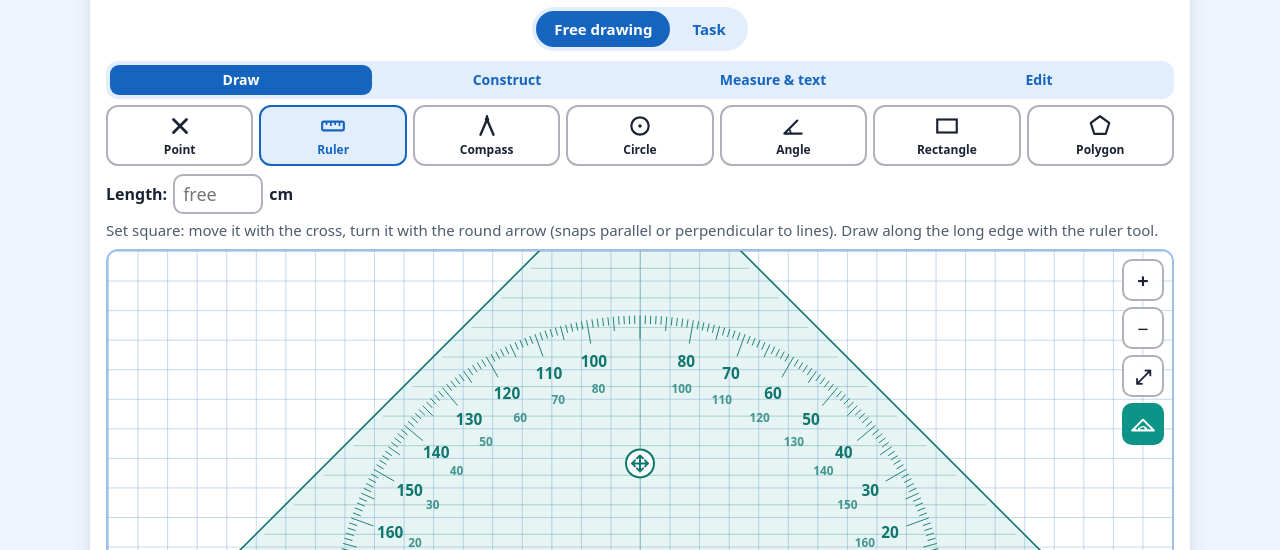
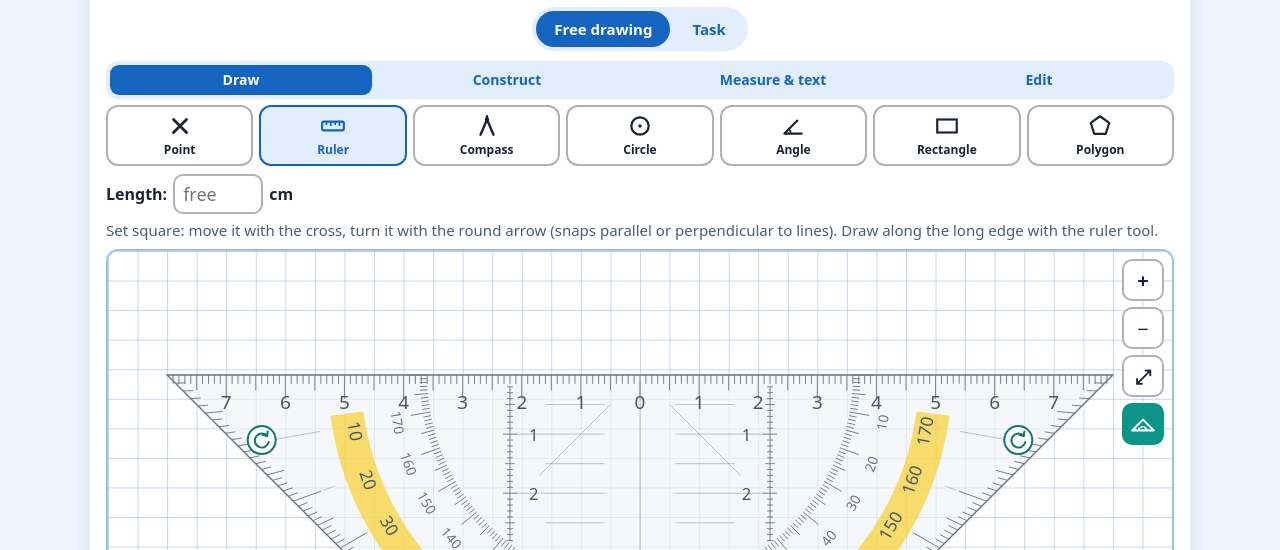
Before and after one commit to mistudia/mistudia-Mathe, a plain HTML site: page dreieck/index.html in a window 1280 px wide. Both pictures are taken after a click on the button 1143 px from the left and 674 px from the top of the page. Shown: the part 250-800 px from the top of the page. Drawn offline with Linux system fonts and the light colour scheme.

Commit message:
Dreiecke konstruieren: Geodreieck neu gestaltet (Spitze unten, mm-Skala, Abstandsskalen, Gradkreis, gelbes Gradband mit 90, Gradstriche an den Schenkeln), Drehgriffe links/rechts
Co-Authored-By: Claude Opus 5.5 <noreply@anthropic.com>
Claude-Session: https://claude.ai/code/session_01SK17z3R3D5cNa23Vywe5U2

```diff
--- a/dreieck/dreieck.js
+++ b/dreieck/dreieck.js
@@ -148,12 +148,13 @@
   function kanteProj(p){ var l = gdLokal(p); return gdWelt(Math.max(-80, Math.min(80, l.x)), 0); }
   function kanteAbstand(p){ var l = gdLokal(p); return Math.abs(l.x) <= 80 ? Math.abs(l.y) : Infinity; }
   function kantePunkt(p){ var f = fang(p); if(f && kanteAbstand(f) < 1.2) return { p: { x: f.x, y: f.y }, f: f }; return { p: kanteProj(p), f: null }; }
-  var GRIFF = { zieh: [0, -27], dreh: [0, -68] };
+  var GRIFF = { zieh: [0, 64], drehL: [-64, 11], drehR: [64, 11] };
   function gdGriff(p){
     if(!GD.on) return null;
     var tol = 22 / ppm();
-    for(var k in GRIFF){ var q = gdWelt(GRIFF[k][0], GRIFF[k][1]); if(dist(p, q) < tol) return k; }
-    return null;
+    var best = null;
+    for(var k in GRIFF){ var q = gdWelt(GRIFF[k][0], GRIFF[k][1]), d = dist(p, q); if(d < tol){ tol = d; best = k; } }
+    return best;
   }
   function gdZiehen(p){
     tmp.info = null;
@@ -161,7 +162,7 @@
       var nx = p.x + tmp.gd.ox, ny = p.y + tmp.gd.oy, f = fang({ x: nx, y: ny });
       GD.x = f ? f.x : nx; GD.y = f ? f.y : ny;
     } else {
-      var w = Math.atan2(p.y - GD.y, p.x - GD.x) + Math.PI / 2;
+      var gh = GRIFF[tmp.gd.art], w = Math.atan2(p.y - GD.y, p.x - GD.x) - Math.atan2(gh[1], gh[0]);
       w = Math.round(w * 180 / Math.PI) * Math.PI / 180;
       if(hilfen){
         var bd = 2 * Math.PI / 180, best = null;
@@ -171,40 +172,67 @@
       GD.w = w;
       var g = Math.round(normWinkel(-w) * 180 / Math.PI) % 180;
       tmp.info = tmp.info || { sym: "" }; tmp.info.sym = (tmp.info.sym ? tmp.info.sym + "  " : "") + g + "°";
-      tmp.infoPos = gdWelt(0, -68);
+      tmp.infoPos = gdWelt(gh[0], gh[1]);
     }
     zeichne();
   }
   function zeichneGeo(){
     if(!GD.on) return;
     var k = 1 / ppm(), g = el("g", { "class": "gd", transform: "translate(" + GD.x + " " + GD.y + ") rotate(" + (GD.w * 180 / Math.PI) + ")" });
-    g.appendChild(el("polygon", { points: "-80,0 80,0 0,-80", "class": "gdkoerper", "vector-effect": "non-scaling-stroke" }));
-    var d = "";
-    for(var j = 5; j < 80; j += 5) d += "M" + (-(80 - j) + 1.5) + " " + (-j) + "H" + (80 - j - 1.5);
-    d += "M0 -6V-78";
-    g.appendChild(el("path", { d: d, "class": "gdpar", "vector-effect": "non-scaling-stroke" }));
-    var tk = "";
-    for(var m = -79; m <= 79; m++){ var len = m % 10 === 0 ? 4 : m % 5 === 0 ? 2.6 : 1.5; tk += "M" + m + " 0V" + (-len); }
-    for(var a = 0; a <= 180; a++){
-      var rad = a * Math.PI / 180, r1 = a % 10 === 0 ? 48 : a % 5 === 0 ? 49.6 : 50.6;
-      tk += "M" + (52 * Math.cos(rad)) + " " + (-52 * Math.sin(rad)) + "L" + (r1 * Math.cos(rad)) + " " + (-r1 * Math.sin(rad));
+    var P = function(r, th){ return (r * Math.cos(th)).toFixed(3) + " " + (r * Math.sin(th)).toFixed(3); };
+    var add = function(n, a, txt){ var e = el(n, a, txt); g.appendChild(e); return e; };
+    var txt = function(x, y, s, gr, cls, rot){ var a = { x: x, y: y, "class": "gdzahl" + (cls ? " " + cls : ""), "font-size": gr }; if(rot) a.transform = "rotate(" + rot + " " + x + " " + y + ")"; return add("text", a, s); };
+    // Körper (Hypotenuse oben auf y = 0, Spitze unten bei y = 80)
+    add("polygon", { points: "-80,0 80,0 0,80", "class": "gdkoerper", "vector-effect": "non-scaling-stroke" });
+    var hell = "", sk = "", th, i, r, len;
+    // Hilfslinien: Mittellinie, Parallelen, 45°-Hilfen, 10°-Strahlen bis zum Rand
+    hell += "M0 1V78";
+    for(i = 5; i <= 30; i += 5) hell += "M" + (-(i % 10 ? 16 : 21)) + " " + i + "H-6M6 " + i + "H" + (i % 10 ? 16 : 21);
+    hell += "M-5 5L-17 17M5 5L17 17";
+    for(i = 10; i <= 170; i += 10){
+      if(i === 90) continue;
+      th = i * Math.PI / 180; r = 80 / (Math.abs(Math.cos(th)) + Math.sin(th));
+      hell += "M" + P(55, th) + "L" + P(r - 5.5, th);
     }
-    g.appendChild(el("path", { d: tk, "class": "gdskala", "vector-effect": "non-scaling-stroke" }));
-    for(var c = -7; c <= 7; c++) g.appendChild(el("text", { x: c * 10, y: -6, "class": "gdzahl", "font-size": 3 }, String(Math.abs(c))));
-    for(a = 0; a <= 180; a += 10){
-      if(a === 90) continue;
-      rad = a * Math.PI / 180;
-      g.appendChild(el("text", { x: 45 * Math.cos(rad), y: -45 * Math.sin(rad) + 1, "class": "gdzahl", "font-size": 2.6 }, String(a)));
-      g.appendChild(el("text", { x: 40.5 * Math.cos(rad), y: -40.5 * Math.sin(rad) + 1, "class": "gdzahl klein", "font-size": 2 }, String(180 - a)));
+    add("path", { d: hell, "class": "gdlinie", "vector-effect": "non-scaling-stroke" });
+    // mm-Skala an der Hypotenuse
+    for(i = -79; i <= 79; i++){ len = i % 10 === 0 ? 4 : i % 5 === 0 ? 2.6 : 1.5; sk += "M" + i + " 0V" + len; }
+    // senkrechte Abstandsskalen (Abstand zur Kante in cm)
+    [-22, 22].forEach(function(x){ for(var j = 2; j <= 28; j++){ var l2 = j % 10 === 0 ? 2.4 : j % 5 === 0 ? 1.6 : 1; sk += "M" + (x - l2 / 2) + " " + j + "H" + (x + l2 / 2); } sk += "M" + x + " 2V28"; });
+    // Gradkreis mit Strichen
+    for(i = 0; i <= 180; i++){ th = i * Math.PI / 180; len = i % 10 === 0 ? 3.4 : i % 5 === 0 ? 2.3 : 1.3; sk += "M" + P(36, th) + "L" + P(36 + len, th); }
+    // Gradstriche an den Schenkeln (Strahl vom Nullpunkt)
+    for(i = 1; i < 180; i++){
+      if(i === 90) continue;
+      th = i * Math.PI / 180; r = 80 / (Math.abs(Math.cos(th)) + Math.sin(th)); len = i % 10 === 0 ? 5 : i % 5 === 0 ? 3 : 1.7;
+      sk += "M" + P(r, th) + "L" + P(r - len, th);
     }
-    // Griffe (Bildschirmgröße)
-    [["zieh", "M0 -8V8M-8 0H8M0 -8l-3 3M0 -8l3 3M0 8l-3 -3M0 8l3 -3M-8 0l3 -3M-8 0l3 3M8 0l-3 -3M8 0l-3 3"],
-     ["dreh", "M5.5 -4A7 7 0 1 0 7 2M5.5 -4l0.5 -4.5M5.5 -4l-4.3 -1"]].forEach(function(h){
-      var q = el("g", { transform: "translate(" + GRIFF[h[0]][0] + " " + GRIFF[h[0]][1] + ") scale(" + k + ")", "class": "gdgriff" });
-      q.appendChild(el("circle", { r: 14 })); q.appendChild(el("path", { d: h[1] })); g.appendChild(q);
-    });
+    add("path", { d: sk, "class": "gdskala", "vector-effect": "non-scaling-stroke" });
+    // gelbes Band für die äußere Gradzahl-Reihe und die 90
+    add("path", { d: "M" + P(50, 7.5 * Math.PI / 180) + "A50 50 0 0 1 " + P(50, 172.5 * Math.PI / 180), "class": "gdband" });
+    add("circle", { cx: 0, cy: 50, r: 4.3, "class": "gdneunzig" });
+    // Zahlen
+    for(i = 1; i <= 7; i++){ txt(i * 10, 5.8, String(i), 3.2); txt(-i * 10, 5.8, String(i), 3.2); }
+    txt(0, 5.8, "0", 3.2);
+    [-1, 1].forEach(function(sg){ for(var j = 1; j <= 2; j++) txt(sg * 18, j * 10 + 1.1, String(j), 2.8); });
+    for(i = 10; i <= 170; i += 10){
+      if(i === 90) continue;
+      th = i * Math.PI / 180;
+      var ix = 42.5 * Math.cos(th), iy = 42.5 * Math.sin(th) + 0.8, bx = 50 * Math.cos(th), by = 50 * Math.sin(th) + 1;
+      txt(ix, iy, String(i), 2.3, "klein", i - 90);
+      txt(bx, by, String(180 - i), 2.9, "", i - 90);
+    }
+    txt(0, 51.6, "90", 4.4, "gross");
+    // Griffe (Bildschirmgröße): Verschieben (Kreuz) und Drehen (Pfeil)
+    var icon = { zieh: "M0 -8V8M-8 0H8M0 -8l-3 3M0 -8l3 3M0 8l-3 -3M0 8l3 -3M-8 0l3 -3M-8 0l3 3M8 0l-3 -3M8 0l-3 3",
+      drehL: "M5.5 -4A7 7 0 1 0 7 2M5.5 -4l0.5 -4.5M5.5 -4l-4.3 -1", drehR: "M5.5 -4A7 7 0 1 0 7 2M5.5 -4l0.5 -4.5M5.5 -4l-4.3 -1" };
+    for(var h in GRIFF){
+      var q = el("g", { transform: "translate(" + GRIFF[h][0] + " " + GRIFF[h][1] + ") scale(" + k + ")", "class": "gdgriff" });
+      q.appendChild(el("circle", { r: 14 })); q.appendChild(el("path", { d: icon[h] })); g.appendChild(q);
+    }
     svg.appendChild(g);
   }
+
 
   // ---------- Kopieren (kongruente Figuren) ----------
   function inDreieck(p, P){
@@ -1062,7 +1090,7 @@
   document.getElementById("hilfen").addEventListener("change", function(){ hilfen = this.checked; });
   document.getElementById("gdBtn").addEventListener("click", function(){
     GD.on = !GD.on; this.setAttribute("aria-pressed", GD.on ? "true" : "false");
-    if(GD.on){ GD.w = 0; GD.x = view.x + view.w / 2; GD.y = view.y + view.h / 2 + Math.min(40, view.h / 4); }
+    if(GD.on){ GD.w = 0; GD.x = view.x + view.w / 2; GD.y = view.y + view.h / 2 - Math.min(40, view.h / 4); }
     zeichne();
     var h = document.getElementById("hinweis"); h.classList.remove("warn"); h.textContent = GD.on ? t("hGeo") : ""; if(!GD.on) hinweis();
   });
--- a/dreieck/index.html
+++ b/dreieck/index.html
@@ -93,10 +93,12 @@
   .rw { fill: none; stroke: var(--geo); stroke-width: 2; } .rwpunkt { fill: var(--geo); }
   .strecke.vor.flaeche { fill: rgba(21, 101, 192, 0.06); }
   .kopie { fill: rgba(124, 58, 237, 0.12); stroke: #7c3aed; stroke-width: 2; stroke-dasharray: 6 4; }
-  .gdkoerper { fill: rgba(13, 148, 136, 0.10); stroke: #0f766e; stroke-width: 1.6; }
-  .gdpar { stroke: rgba(15, 118, 110, 0.35); stroke-width: 0.8; fill: none; }
-  .gdskala { stroke: #0f766e; stroke-width: 0.9; fill: none; }
-  .gdzahl { fill: #0f766e; text-anchor: middle; font-family: system-ui, sans-serif; font-weight: 600; } .gdzahl.klein { fill: rgba(15, 118, 110, 0.75); }
+  .gdkoerper { fill: rgba(241, 243, 246, 0.62); stroke: #6b7280; stroke-width: 1.4; }
+  .gdlinie { stroke: rgba(107, 114, 128, 0.5); stroke-width: 0.8; fill: none; }
+  .gdskala { stroke: #6b7280; stroke-width: 0.9; fill: none; }
+  .gdband { fill: none; stroke: rgba(250, 204, 21, 0.62); stroke-width: 5.6; }
+  .gdneunzig { fill: rgba(250, 204, 21, 0.75); }
+  .gdzahl { fill: #4b5563; text-anchor: middle; font-family: system-ui, sans-serif; font-weight: 500; } .gdzahl.klein { fill: #6b7280; } .gdzahl.gross { font-weight: 600; }
   .gdgriff circle { fill: rgba(255, 255, 255, 0.92); stroke: #0f766e; stroke-width: 2; }
   .gdgriff path { fill: none; stroke: #0f766e; stroke-width: 2; stroke-linecap: round; stroke-linejoin: round; }
   .strecke.hilf { stroke: #64748b; stroke-width: 1.2; stroke-dasharray: 7 4; }
```
